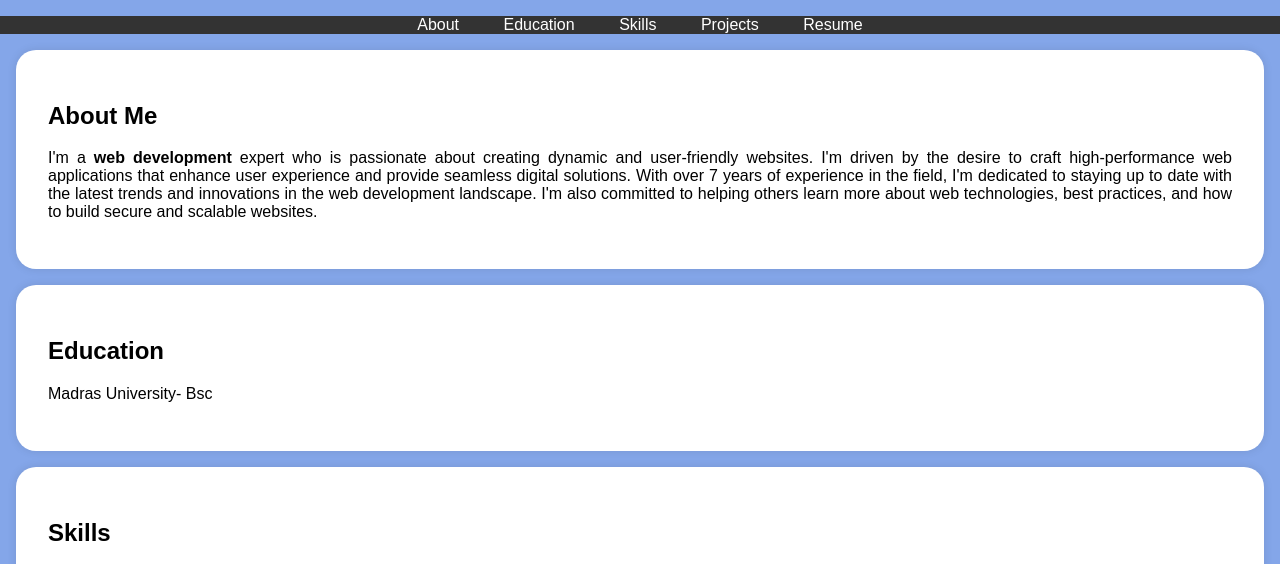
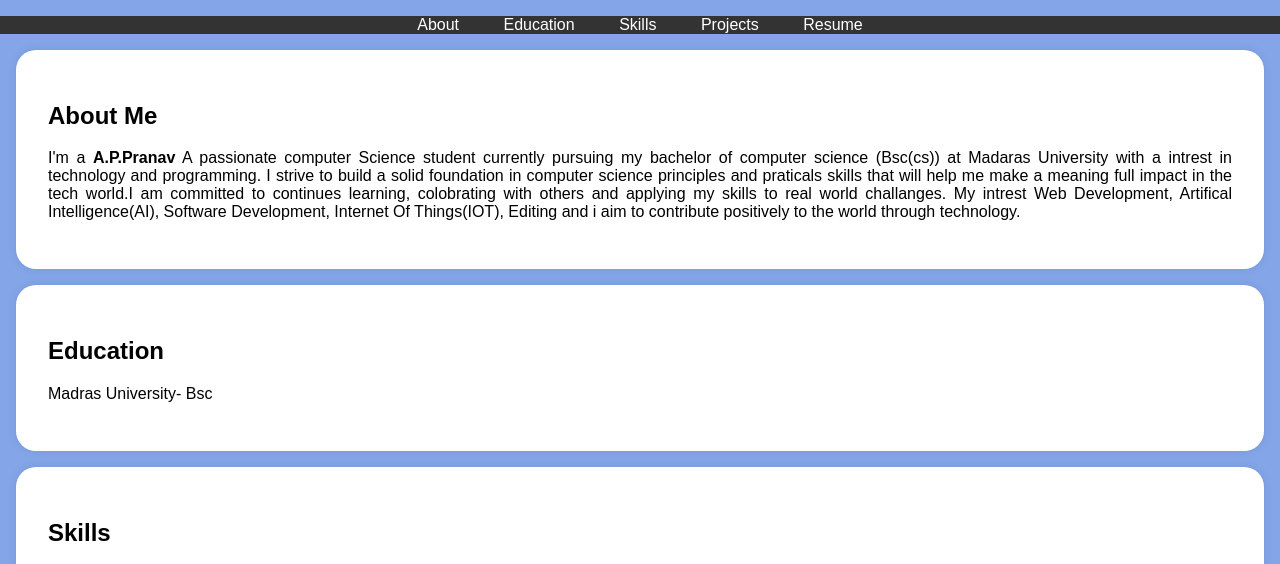
Before and after one commit to pranav2005-web/digital-portfolio, a plain HTML site: page index.html in a window 1280 px wide. Shown: the part 197-761 px from the top of the page. Drawn offline with Linux system fonts and the light colour scheme.

Commit message:
Update index.html

```diff
--- a/index.html
+++ b/index.html
@@ -115,12 +115,13 @@
     <section id="about">
         <div class="section-content">
             <h2>About Me</h2>
-            <p>I'm a <b>web development</b> expert who is passionate about creating dynamic and user-friendly websites.
-                I'm driven by the desire to craft high-performance web applications that enhance user experience and provide
-                 seamless digital solutions. With over 7 years of experience in the field, I'm dedicated to staying up to date
-                 with the latest trends and innovations in the
-                 web development landscape. I'm also committed to helping others learn more about web technologies,
-                 best practices, and how to build secure and scalable websites.</p>
+            <p>I'm a <b>A.P.Pranav</b>  A passionate computer Science student currently pursuing my bachelor
+ of computer science (Bsc(cs)) at Madaras University with a intrest in technology and programming. I strive
+ to build a solid foundation in computer science principles and praticals skills that will help me make a meaning
+full impact in the tech world.I am committed to continues learning, colobrating with others and applying my skills to real
+world challanges. My intrest Web Development, Artifical Intelligence(AI), Software Development, Internet
+Of Things(IOT), Editing and i aim to contribute positively to the world through technology.</p>
+
 
         </div>
     </section>
```
